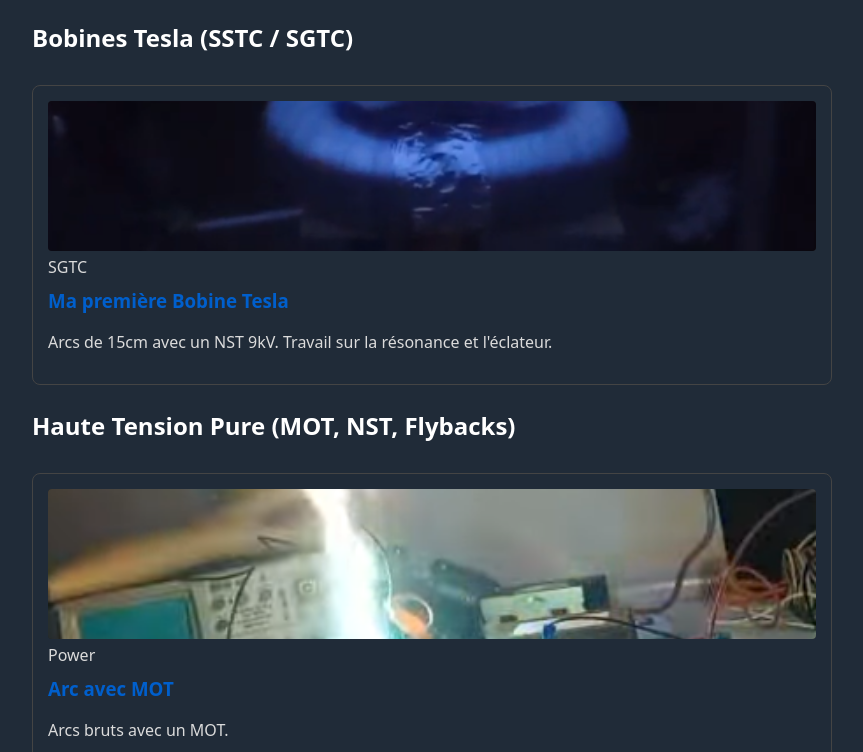
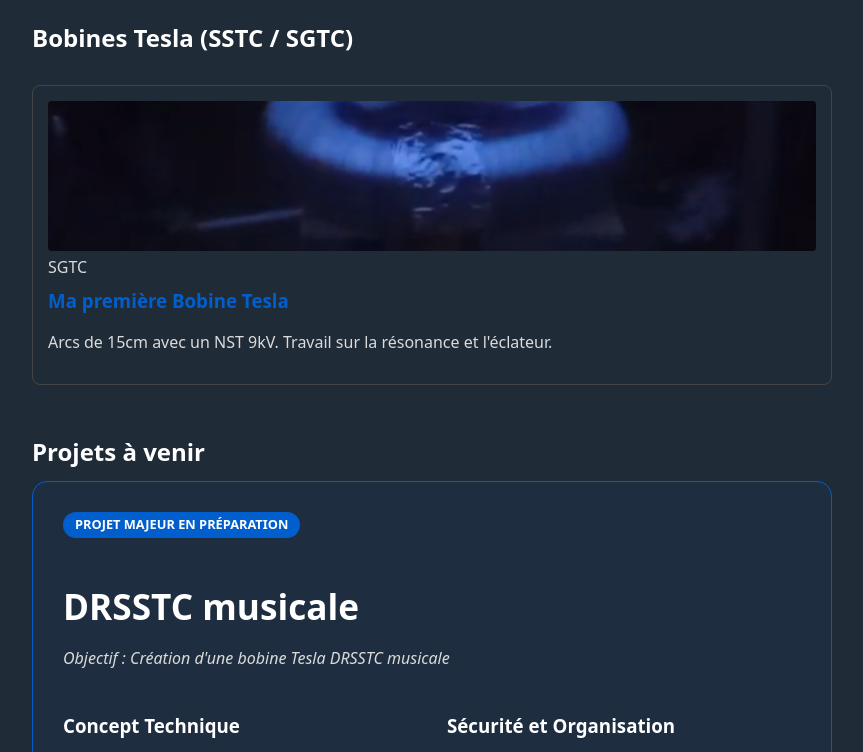
Before and after one commit to Kokolor/Mes-Projets-HV, a plain HTML site: page index.html in a window 1280 px wide. Shown: the part 200-952 px from the top of the page, without its empty margins (208-1071 px from the left). Drawn offline with nearby package versions, Linux system fonts and the light colour scheme.

Commit message:
Bah ouais pas très malin le coco

```diff
--- a/index.html
+++ b/index.html
@@ -70,15 +70,6 @@
 
 </div>
 
-<h2 class="category-title">Haute Tension Pure (MOT, NST, Flybacks)</h2>
-<div class="grid">
-  <a href="projets/fr/1_mot-project_fr.html" class="card">
-    <img src="img/1er_mot_2condos.png" alt="MOT">
-    <span class="tag">Power</span>
-    <h3>Arc avec MOT</h3>
-    <p>Arcs bruts avec un MOT.</p>
-  </a>
-</div>
 
 <h2 style="margin-top: 50px;">Projets à venir</h2>
 <section id="drsstc-project" style="background: rgba(0, 95, 204, 0.05); padding: 30px; border-radius: 15px; border: 1px solid #005fcc;">
```
